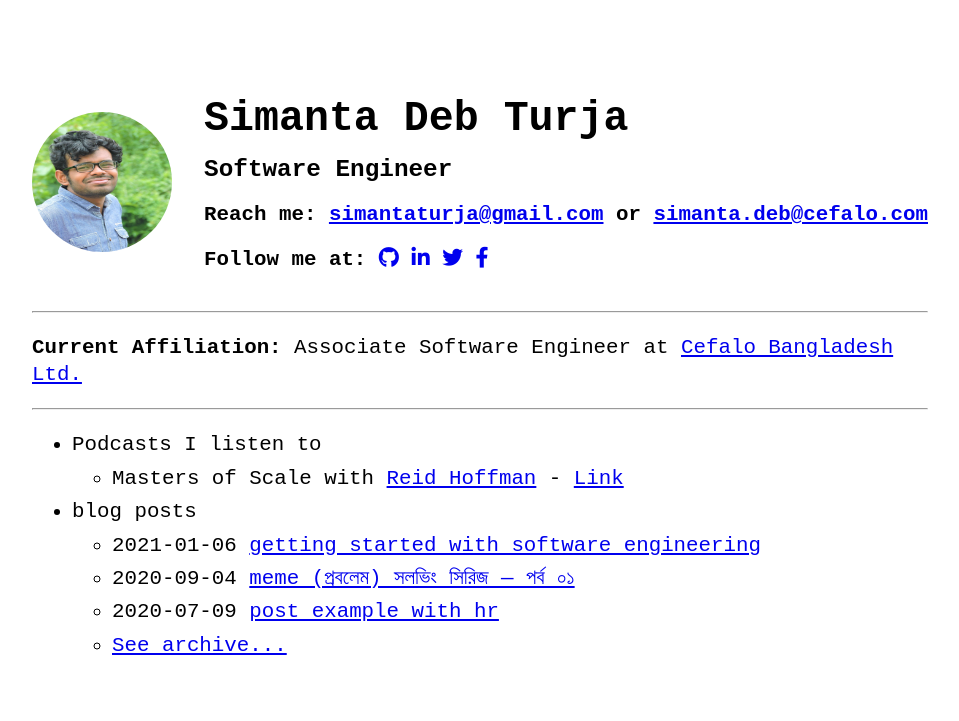
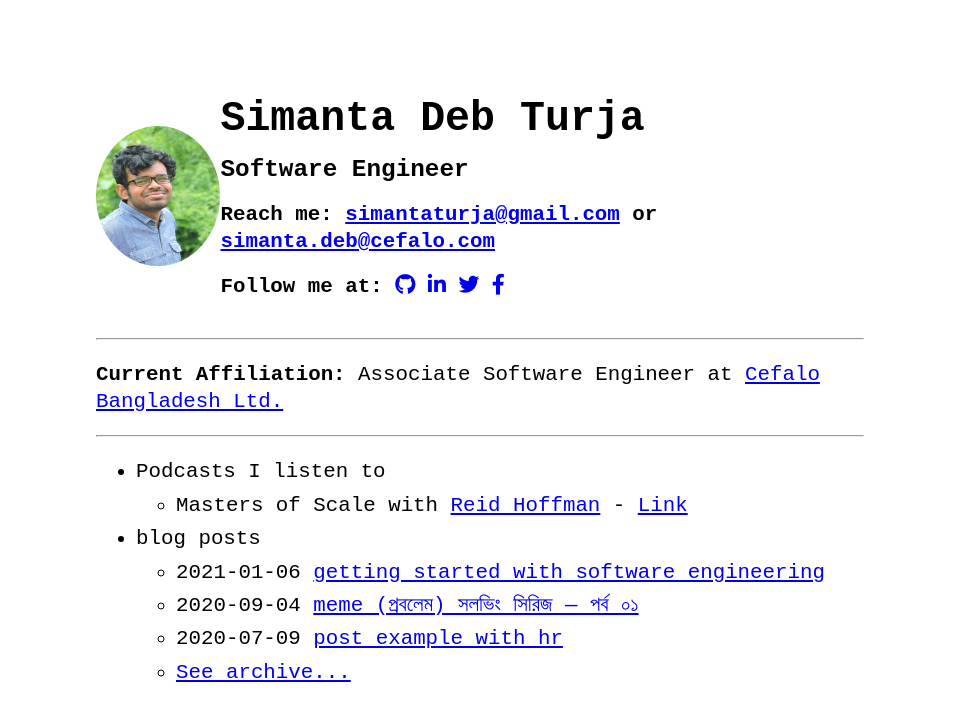
Before and after one commit to simantaturja/simantaturja.github.ioo, a Jekyll site: the page built from index.md, in a window 1280 px wide. Shown: the top 721 px of the page, without its empty margins (160-1119 px from the left). Built offline with Jekyll 4.4.1, drawn with Linux system fonts in a browser that asks for light colours.

Commit message:
container width adjustment

```diff
--- a/_sass/no-style-please.scss
+++ b/_sass/no-style-please.scss
@@ -87,7 +87,7 @@ li {
 
 .w {
   width: fit-content;
-  max-width: 70%;
+  max-width: 60%;
   margin: 0 auto;
   padding: 4rem 2rem;
 }
--- a/assets/css/main.css
+++ b/assets/css/main.css
@@ -65,7 +65,7 @@ li {
 
 .w {
   width: fit-content;
-  max-width: 70%;
+  max-width: 60%;
   margin: 0 auto;
   padding: 4rem 2rem; }
 
```
